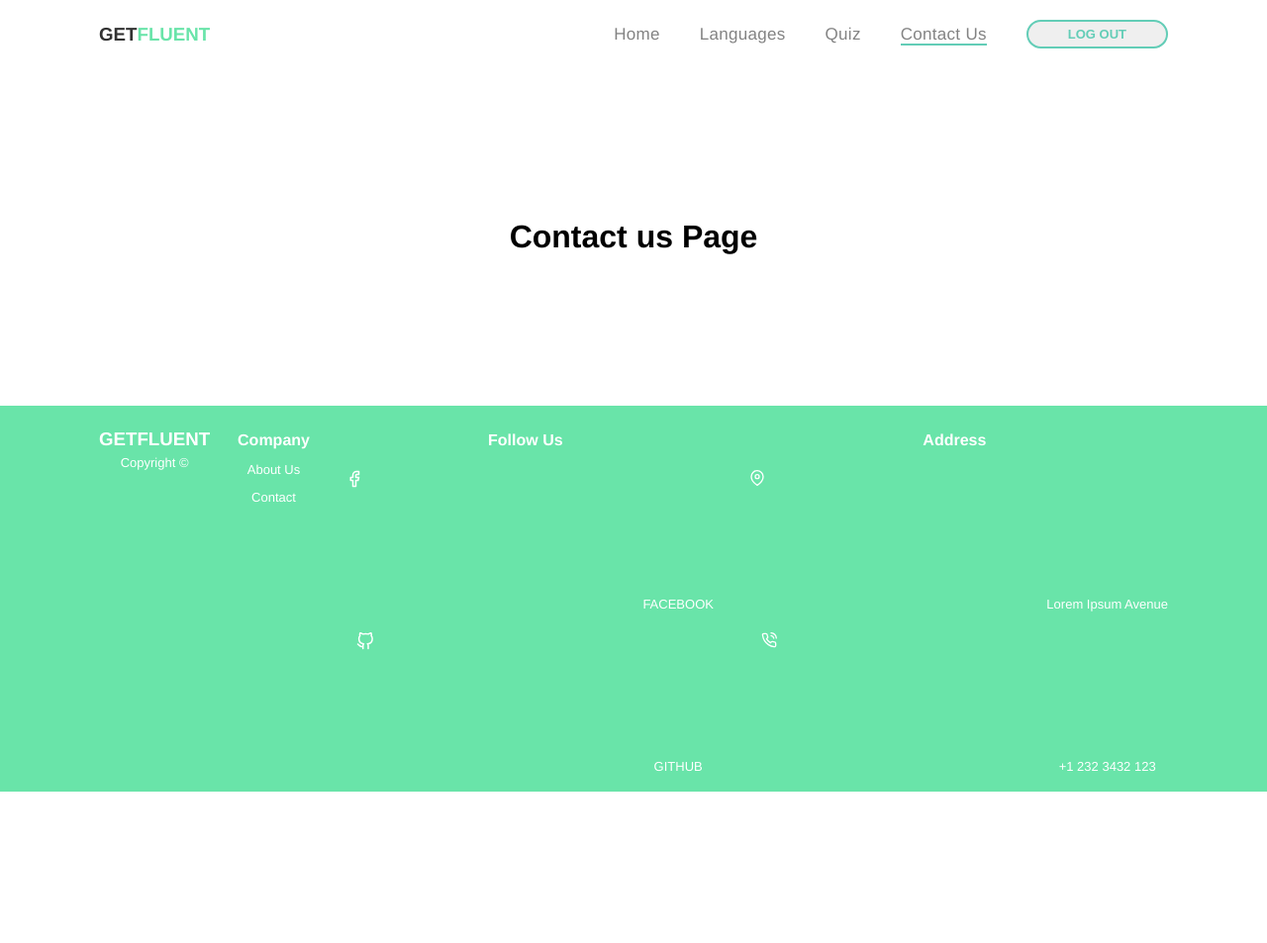
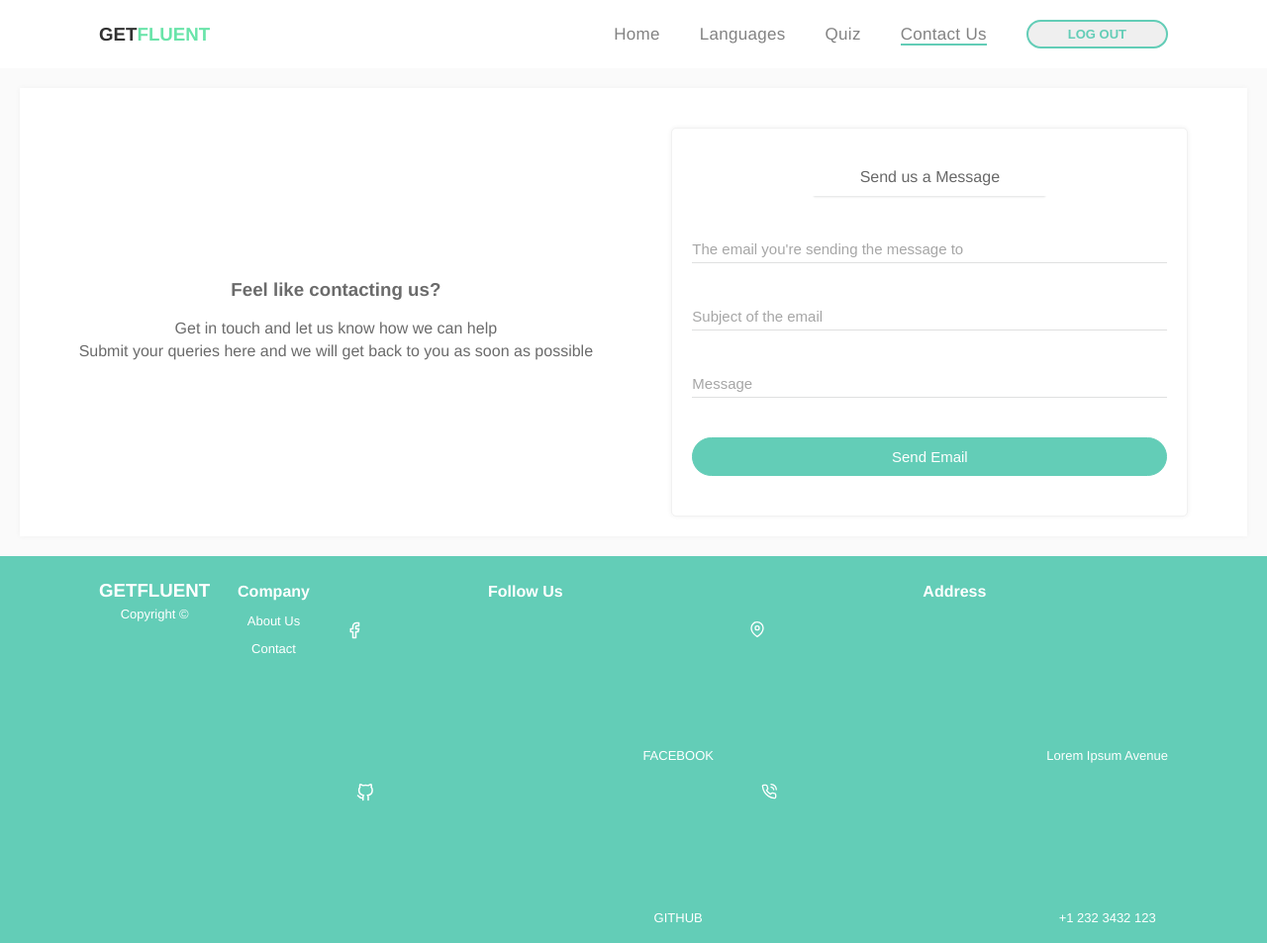
Before and after one commit to arianfazliu/PHP_Project, a PHP site: page /Webucator/contactus.php in a window 1280 px wide. Shown: the whole page at 99% size. Before the commit the page ends 800 px from the top, so only its background shows below. Run offline with PHP 8.4, Linux system fonts and the light colour scheme.

Commit message:
contact us page

```diff
--- a/components/footer.php
+++ b/components/footer.php
@@ -34,7 +34,7 @@
 </html>
 <style>
 .footer{
-	background-color: #69e4a9;
+	background-color: #63cdb7;
 	color:white;
 	display: flex;
 	justify-content: space-between;
--- a/dashboard/contactus.php
+++ b/dashboard/contactus.php
@@ -1,3 +1,22 @@
+<?php
+    class Card{
+        var $title;
+        var $text;
+        var $contact;
+    }
+    $card1 = new Card;
+    $card1->title="Languages";
+    $card1->text="We'd love to talk about how we can work together";
+    $card1->contact="languages ->";
+    $card2 = new Card;
+    $card2->title="Help & Support";
+    $card2->text="We're here to help with any questions or code.";
+    $card2->contact="Contact support ->";
+    $card3 = new Card;
+    $card3->title="Social media";
+    $card3->text="Follow us on Twitter so you can be updated with our each new feature!";
+    $card3->contact="Visit our page->";
+ ?>
 <!DOCTYPE html>
 <html lang="en">
 
@@ -9,7 +28,25 @@
 <body>
     <div class="quiz">
         <?php include('../components/header.php') ?>
-        <div><h1>Contact us Page</h1>
+        <div class="contactus">
+            <div style="display: flex;width: 100%;align-items:center;justify-content: space-around;">
+                <div class="side-note">
+                    <h3 class="cards-h3" style="color: #6b6b6b;">Feel like contacting us?</h3>
+                    <p>Get in touch and let us know how we can help</p>
+                    <p>
+                    Submit your queries here and we will get back to you as soon as possible
+                    </p>
+                </div>
+                <div class="cards" style="width:40%;color:black;padding:20px">
+                    <h4 style="margin:10px auto 20px auto;width:50%;font-weight: 400;color:#686868;padding:10px 0;box-shadow: 0 4px 2px -3px #dfe0e0;">Send us a Message</h4>
+                    <form method="post" action="send_mail.php">
+                        <input placeholder="The email you're sending the message to" type="text" name="mail_to">
+                        <input placeholder="Subject of the email" type="text" name="mail_sub">
+                        <input placeholder="Message" type="text" name="mail_msg">
+                        <input type="submit" value="Send Email">
+                    </form>
+                </div>
+            </div>
         </div>
         <?php include('../components/footer.php') ?>
     </div>
@@ -22,6 +59,31 @@ body,html{
 	height: 100%;
 	box-sizing: border-box;
 	margin:0;
+    background-color: #fafafa;
+    font-family: "Haas Grot Text R Web", "Helvetica Neue", Helvetica, Arial, sans-serif;
+}
+form{
+    display: flex;
+    flex-direction: column;
+}
+form input{
+    width: 100%;
+    outline: none;
+    border:none;
+    border-bottom:solid 1px #dfe0e0;
+    margin:20px 0;
+    padding: 5px 0;
+    font-size: 15px;
+}
+input:last-child{
+    border:solid 1px #63cdb7;
+    color:white;
+    background-color: #63cdb7;
+    border-radius:20px;
+    padding: 10px 0;
+}
+input::placeholder{
+    color:#a6a6a6;
 }
 .quiz{
     height: 100%;
@@ -30,4 +92,52 @@ body,html{
     justify-content: space-between;
     text-align: center;
 }
+.contactus{
+    position: relative;
+    color:black;
+    background-color: white;
+    padding: 20px;
+    margin:20px;
+    box-shadow:0 0px 5px 0px #f1f1f1;
+}
+.display_grid{
+    display: grid;
+    grid-template-columns: auto auto auto;
+    border-radius:5px;
+    background-color: transparent;
+}
+.display_grid div{
+        text-align:center;
+        margin:10px 15px 25px 15px;
+}
+.cards{
+    margin:20px 0 0 0 ;
+    background-color: white;
+    border-radius: 5px;
+    border:solid 1px #f1f1f1;
+    padding: 5px 20px;
+    box-shadow:0 0px 5px 0px #f1f1f1;
+    margin-bottom:0!important;
+}
+.loading{
+    border-bottom-left-radius: 5px;
+    border-bottom-right-radius: 5px;
+    margin-top:0!important;
+    border:solid 1px #f1f1f1;
+    padding: 5px 20px;
+    background-color: #f6f9fd;
+    //box-shadow:0 5px 5px 0px #f1f1f1;
+}
+.loremi{
+    color:gray;
+    font-size:15px;
+}
+.loading p{
+    margin:5px 0;
+}
+.side-note p{
+    color: #6b6b6b;
+    margin:5px 0;
+    font-size:16px;
+}
 </style>
--- a/dashboard/dashboard.php
+++ b/dashboard/dashboard.php
@@ -6,7 +6,6 @@ class Constructor{
 	public function __destruct(){
 		 echo "</body></html>";
 	}
-
 }
 ?>
 <?php $construct = new Constructor() ?>
--- a/dashboard/server.php
+++ b/dashboard/server.php
@@ -8,10 +8,10 @@ $errors = array();
 //Te arita:
 //$db = mysqli_connect("localhost","root","","login") or die ("could not connect to database");
 //Te aurora:
-//$db = mysqli_connect("localhost","root","pwdpwd","login") or die("could not connect to database");
+$db = mysqli_connect("localhost","root","pwdpwd","login") or die("could not connect to database");
 
 //te ariani:
-$db = mysqli_connect("localhost","root","nihon123","login") or die("could not connect to database");
+//$db = mysqli_connect("localhost","root","nihon123","login") or die("could not connect to database");
 
 
 if (isset($_POST['reg_user'])) {
```
